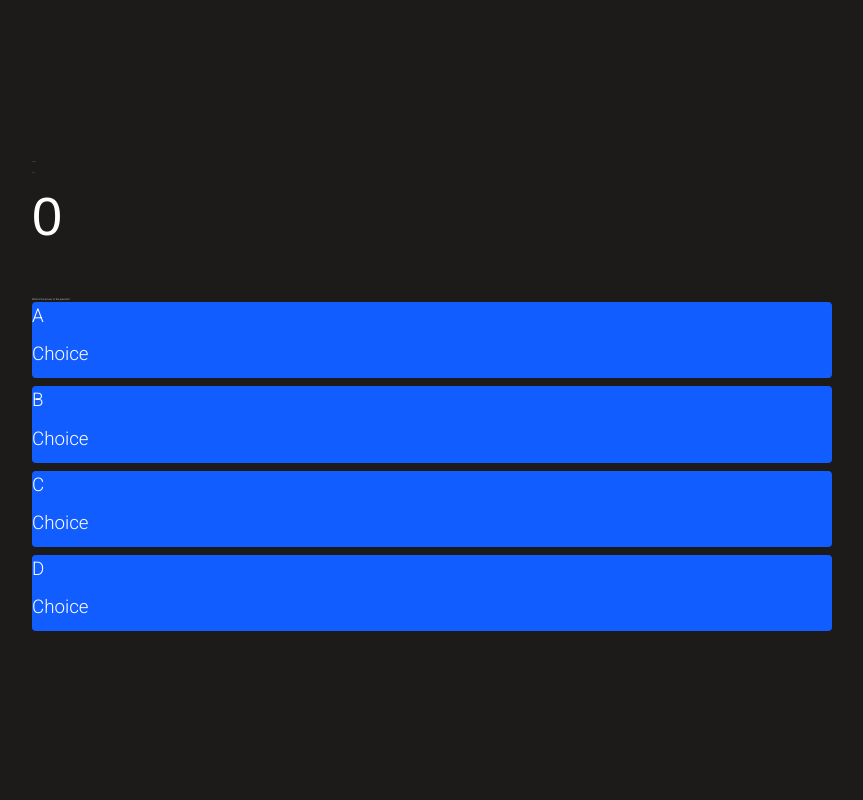
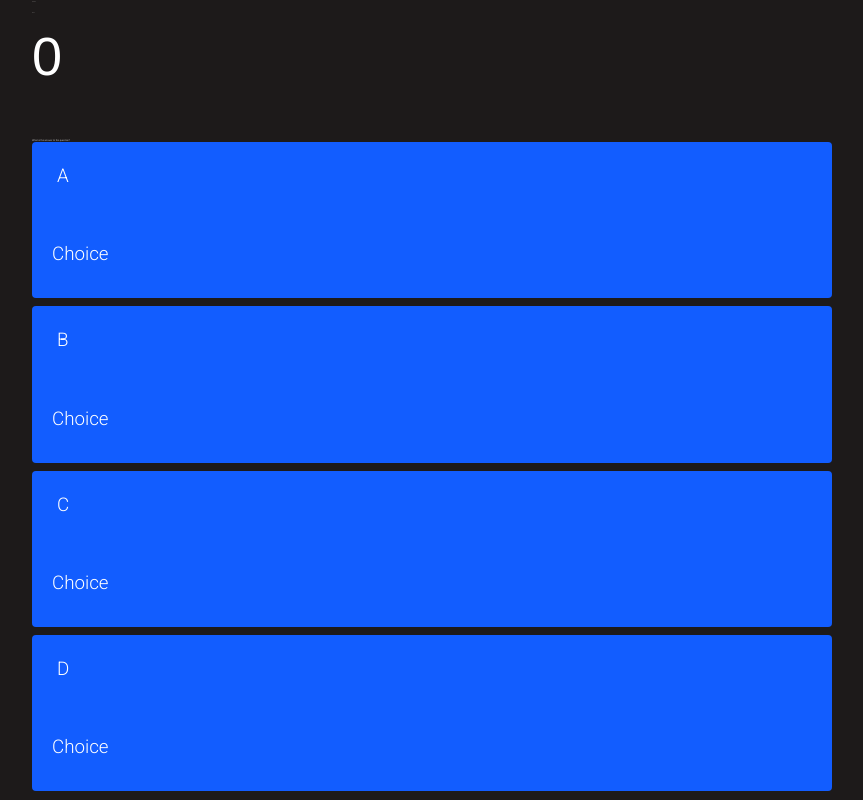
Before and after one commit to lewisjones37/MSP3-JS-Quiz, a plain HTML site: page game.html in a window 1280 px wide. Shown: the whole page, without its empty margins (228-1091 px from the left). Drawn offline with nearby package versions, Linux system fonts and the light colour scheme; a web font is replaced by a local one.

Commit message:
styled choice text font size and padding

```diff
--- a/style.css
+++ b/style.css
@@ -128,3 +128,13 @@ h2 {
     transform: scale(1.02);
     transform: transform 100ms;
 }
+
+.choice-prefix {
+    padding: 2rem 2.5rem;
+    color: white;
+}
+
+.choice-text {
+    padding: 2rem;
+    width: 100%;
+}
```
